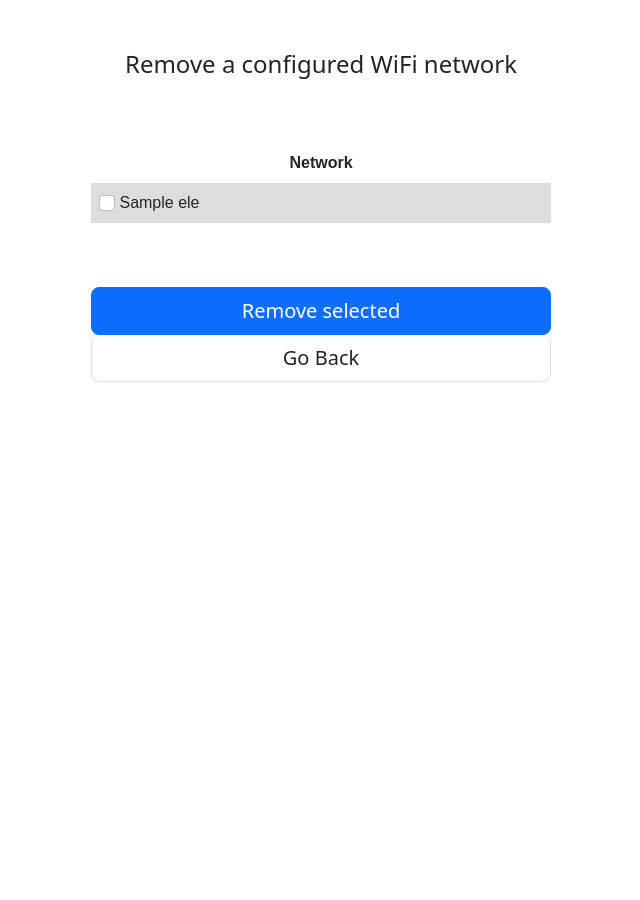
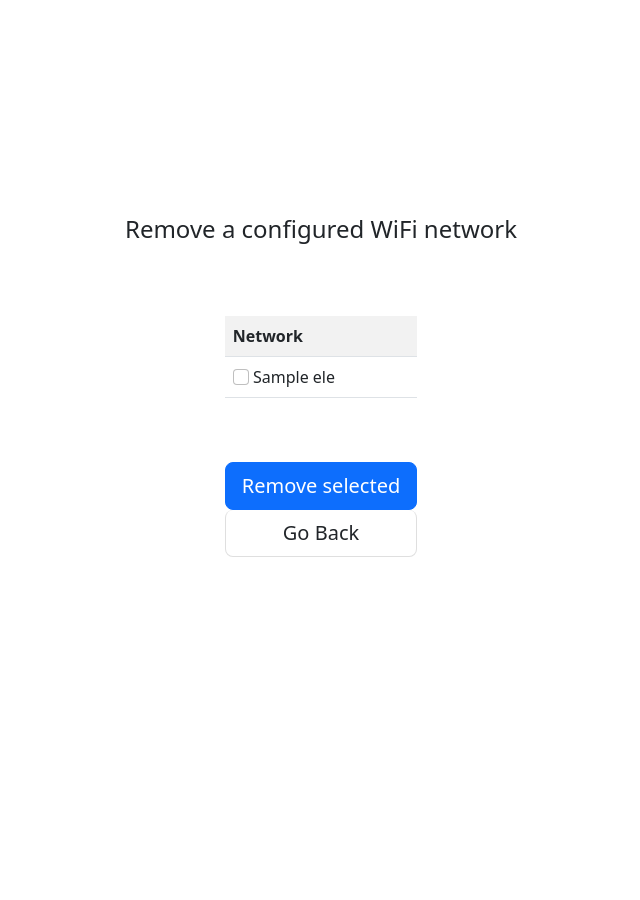
Before and after one commit to brainelectronics/Micropython-ESP-WiFi-Manager, a Flask app: template simulation/templates/remove.tpl.html in a window 1280 px wide. Shown: the whole page, without its empty margins (319-959 px from the left). Before the commit the page ends 382 px from the top, so only its background shows below. Run offline with Flask 2, Linux system fonts and the light colour scheme; the template is opened without the code that fills it: most values are stand-ins (such as "Sample title", 1, 10 or a date in 2020); parts of the project's set-up code (start-up, migrations or seed data) failed here and were passed over; some libraries are stand-ins or nearby versions.

Commit message:
remove Flask specific template functions in simulation remove template, use bootstrap css file only

```diff
--- a/simulation/templates/remove.tpl.html
+++ b/simulation/templates/remove.tpl.html
@@ -3,23 +3,45 @@
 <head>
   <meta charset="utf-8">
   <meta name="viewport" content="width=device-width, initial-scale=1.0, user-scalable=no"/>
+  <meta name="description" content="Remove configured WiFi network">
   <meta name="author" content="Jonas Scharpf aka brainelectronics">
   <title>Remove WiFi Network</title>
-  <link href="{{ url_for('static', filename='css/style.css') }}" rel="stylesheet">
-  <link href="{{ url_for('static', filename='css/bootstrap.min.css') }}" rel="stylesheet">
-  <link href="{{ url_for('static', filename='css/list-groups.css') }}" rel="stylesheet">
+  <link href="static/css/bootstrap.min.css" rel="stylesheet">
+  <!-- <link rel="icon" href="/docs/4.0/assets/img/favicons/favicon.ico"> -->
+  <style type="text/css">
+    .overlay{position:fixed;top:0;left:0;right:0;bottom:0;background-color:gray;color:#fff;opacity:1;transition:.5s;visibility:visible}
+    .overlay.hidden{opacity:0;visibility:hidden}
+    .loader{position:absolute;left:50%;top:50%;z-index:1;width:120px;height:120px;margin:-76px 0 0 -76px;border:16px solid #f3f3f3;border-radius:50%;border-top:16px solid #3498db;-webkit-animation:spin 2s linear infinite;animation:spin 2s linear infinite}
+    @-webkit-keyframes spin{0%{-webkit-transform:rotate(0)}100%{-webkit-transform:rotate(360deg)}
+    }@keyframes spin{0%{transform:rotate(0)}100%{transform:rotate(360deg)}}
+  </style>
+  <style type="text/css">
+    .list-group{width:auto;max-width:460px;margin:4rem auto}
+    .form-check-input:checked+.form-checked-content{opacity:.5}
+    .form-check-input-placeholder{pointer-events:none;border-style:dashed}[contenteditable]:focus{outline:0}
+    .list-group-checkable{display:grid;gap:.5rem;border:0}
+    .list-group-checkable .list-group-item{cursor:pointer;border-radius:.5rem}
+    .list-group-item-check{position:absolute;clip:rect(0,0,0,0);pointer-events:none}
+    .list-group-item-check:hover+.list-group-item{background-color:var(--bs-light)}
+    .list-group-item-check:checked+.list-group-item{color:#fff;background-color:var(--bs-blue)}
+    .list-group-item-check:disabled+.list-group-item,.list-group-item-check[disabled]+.list-group-item{pointer-events:none;filter:none;opacity:.5}
+  </style>
+  <style type="text/css">
+    body {padding:50px 80px;}
+  </style>
 </head>
-<body style="margin:0;" class="text-center">
+<body>
   <div id="overlay" class="overlay">
     <div id="loader" class="loader"></div>
   </div>
 
   <div style="display:none;" id="myDiv" class="animate-bottom">
+    <div class="d-flex flex-column min-vh-100 justify-content-center align-items-center">
     <h4>Remove a configured WiFi network</h4>
     <div class="list-group list-group-checkable">
       <form action="remove_wifi_config" method="post" id="remove_wifi_config_form">
         <div id="wifi_items">
-          <table name="wifi_network" id="wifi_network">
+          <table class="table table-striped table-hover" name="wifi_network" id="wifi_network">
             <tr>
               <th>Network</th>
             </tr>
@@ -42,6 +64,7 @@
           </form>
         </div>
       </form>
+    </div>
     </div>
   </div>
 
```
